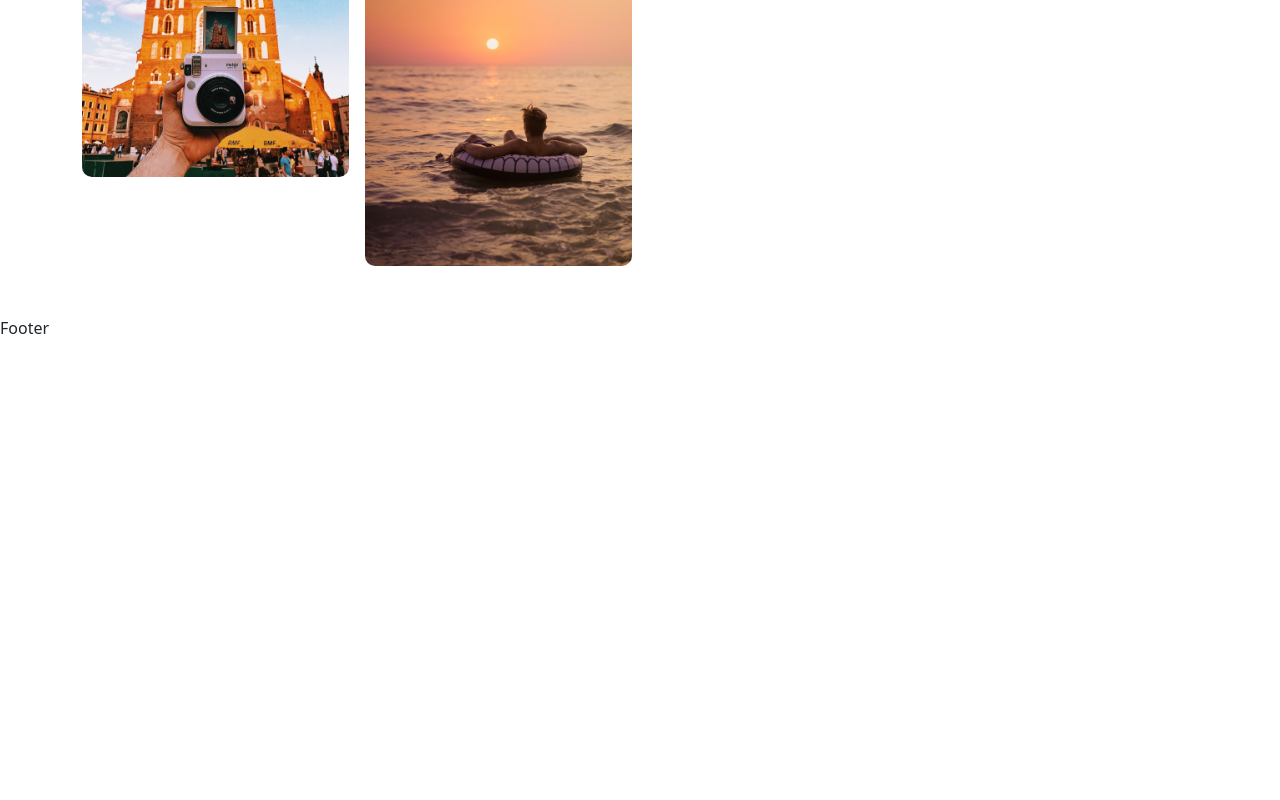
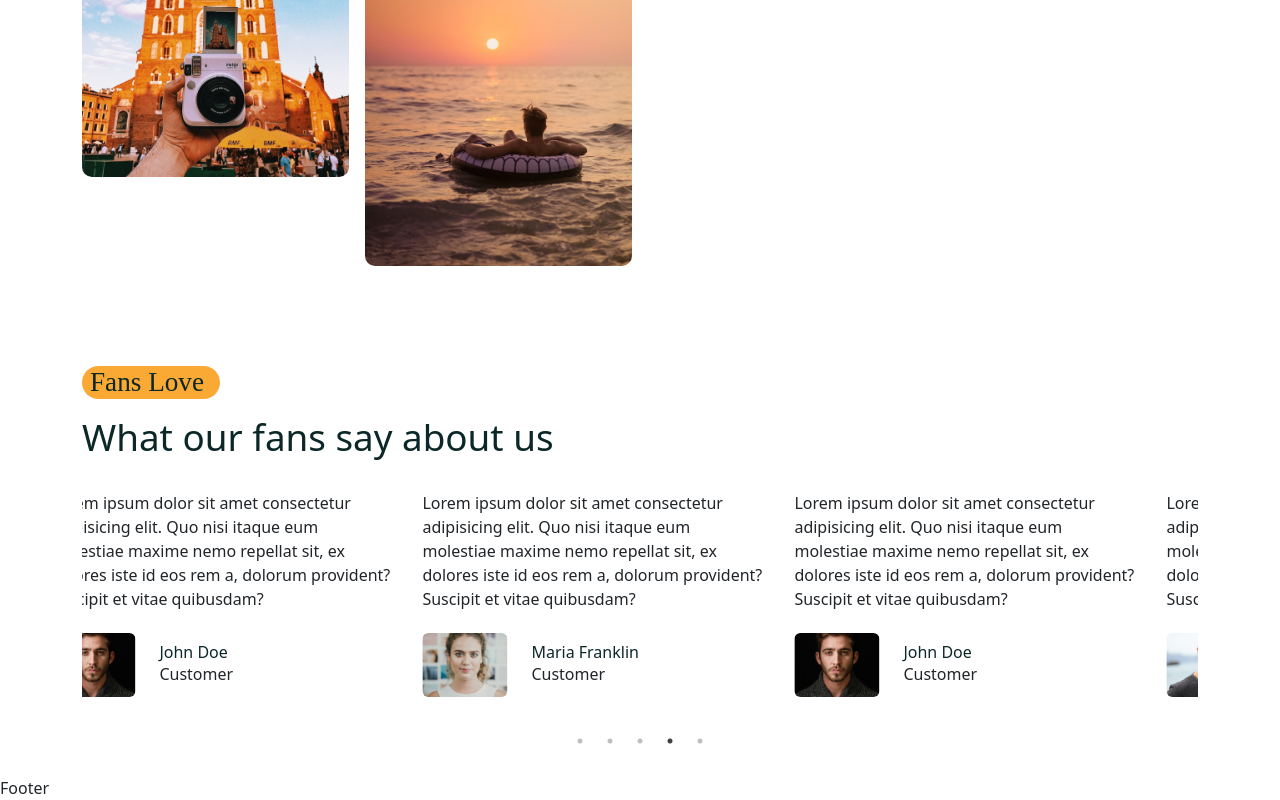
Before and after one commit to RodrigoMarquesPF/TourShop-MongoDB, a React (Create React App) app in the folder tour-management/frontend/: page /home in a window 1280 px wide. Shown: the part 3130-3930 px from the top of the page. Before the commit the page ends 3470 px from the top, so only its background shows below. Built offline with nearby package versions, Linux system fonts and the light colour scheme; a web font is replaced by a local one.

Commit message:
testimonial section

```diff
--- /dev/null
+++ b/tour-management/frontend/src/components/Testimonial/Testimonials.jsx
@@ -0,0 +1,114 @@
+
+import React from 'react'
+import Slider from 'react-slick'
+import ava01 from '../../assets/images/ava-1.jpg'
+import ava02 from '../../assets/images/ava-2.jpg'
+import ava03 from '../../assets/images/ava-3.jpg'
+
+const Testimonials = () => {
+
+  const settings = {
+    dots: true,
+    infinite:true,
+    autoplay:true,
+    speed:1000,
+    swipeToSlide:true,
+    autoplaySpeed:2000,
+    slidesToShow:3,
+
+    responsive:[
+      {
+        breakpoint: 992,
+        settings:{
+          slidesToShow:2,
+          slidesToScroll:1,
+          infinite:true,
+          dots:true,
+        },
+      },
+      {
+        breakpoint:576,
+        settings:{
+          slidesToShow:1,
+          slidesToScroll:1,
+        },
+      },
+    ],
+  };
+
+  return  (<Slider {...settings}>
+    <div className="testimonial py-4 px-3">
+      <p>Lorem ipsum dolor sit amet consectetur adipisicing elit.
+        Quo nisi itaque eum molestiae maxime nemo repellat sit,
+        ex dolores iste id eos rem a, dolorum provident? Suscipit et
+        vitae quibusdam?</p>
+
+        <div className="d-flex align-items-center gap-4 mt-3">
+          <img src={ava01} className='w-25 h-25 rounded-2' alt="" />
+          <div>
+            <h6 className="mb-0 mt-3">John Doe</h6>
+            <p>Customer</p>
+          </div>
+        </div>
+    </div>
+    <div className="testimonial py-4 px-3">
+      <p>Lorem ipsum dolor sit amet consectetur adipisicing elit.
+        Quo nisi itaque eum molestiae maxime nemo repellat sit,
+        ex dolores iste id eos rem a, dolorum provident? Suscipit et
+        vitae quibusdam?</p>
+
+        <div className="d-flex align-items-center gap-4 mt-3">
+          <img src={ava02} className='w-25 h-25 rounded-2' alt="" />
+          <div>
+            <h6 className="mb-0 mt-3">Maria Franklin</h6>
+            <p>Customer</p>
+          </div>
+        </div>
+    </div>
+    <div className="testimonial py-4 px-3">
+      <p>Lorem ipsum dolor sit amet consectetur adipisicing elit.
+        Quo nisi itaque eum molestiae maxime nemo repellat sit,
+        ex dolores iste id eos rem a, dolorum provident? Suscipit et
+        vitae quibusdam?</p>
+
+        <div className="d-flex align-items-center gap-4 mt-3">
+          <img src={ava03} className='w-25 h-25 rounded-2' alt="" />
+          <div>
+            <h6 className="mb-0 mt-3">John Doe</h6>
+            <p>Customer</p>
+          </div>
+        </div>
+    </div>
+    <div className="testimonial py-4 px-3">
+      <p>Lorem ipsum dolor sit amet consectetur adipisicing elit.
+        Quo nisi itaque eum molestiae maxime nemo repellat sit,
+        ex dolores iste id eos rem a, dolorum provident? Suscipit et
+        vitae quibusdam?</p>
+
+        <div className="d-flex align-items-center gap-4 mt-3">
+          <img src={ava02} className='w-25 h-25 rounded-2' alt="" />
+          <div>
+            <h6 className="mb-0 mt-3">Maria Franklin</h6>
+            <p>Customer</p>
+          </div>
+        </div>
+    </div>
+    <div className="testimonial py-4 px-3">
+      <p>Lorem ipsum dolor sit amet consectetur adipisicing elit.
+        Quo nisi itaque eum molestiae maxime nemo repellat sit,
+        ex dolores iste id eos rem a, dolorum provident? Suscipit et
+        vitae quibusdam?</p>
+
+        <div className="d-flex align-items-center gap-4 mt-3">
+          <img src={ava03} className='w-25 h-25 rounded-2' alt="" />
+          <div>
+            <h6 className="mb-0 mt-3">John Doe</h6>
+            <p>Customer</p>
+          </div>
+        </div>
+    </div>
+  </Slider>
+  )
+};
+
+export default Testimonials;
--- a/tour-management/frontend/src/pages/Home.jsx
+++ b/tour-management/frontend/src/pages/Home.jsx
@@ -14,6 +14,7 @@
 import ServiceList from "../services/ServiceList";
 import FeaturedTourList from "../components/Featured-tours/FeaturedTourList";
 import MasonryImagesGallery from "../components/Imagem-gallery/MasonryImagesGallery";
+import Testimonials from "../components/Testimonial/Testimonials";
 
 const Home = () => {
   return  <>
@@ -145,6 +146,21 @@
 
   {/*Gallery section fim*/}
 
+  {/*testimonial section */}
+  <section>
+    <Container>
+      <Row>
+        <Col lg='12'>
+          <Subtitle subtitle={'Fans Love'}/>
+          <h2 className="testimonial__title">What our fans say about us</h2>
+        </Col>
+        <Col lg='12'>
+          <Testimonials/>
+        </Col>
+      </Row>
+    </Container>
+  </section>
+  {/*testimonial section fim */}
   </>
 };
 
--- a/tour-management/frontend/src/styles/home.css
+++ b/tour-management/frontend/src/styles/home.css
@@ -117,3 +117,9 @@
 .masonry__img:hover{
     transform: scale(1.1);
 }
+
+
+.testimonial__title{
+    font-size: 2.3rem;
+    margin-top: 1rem;
+}
```
